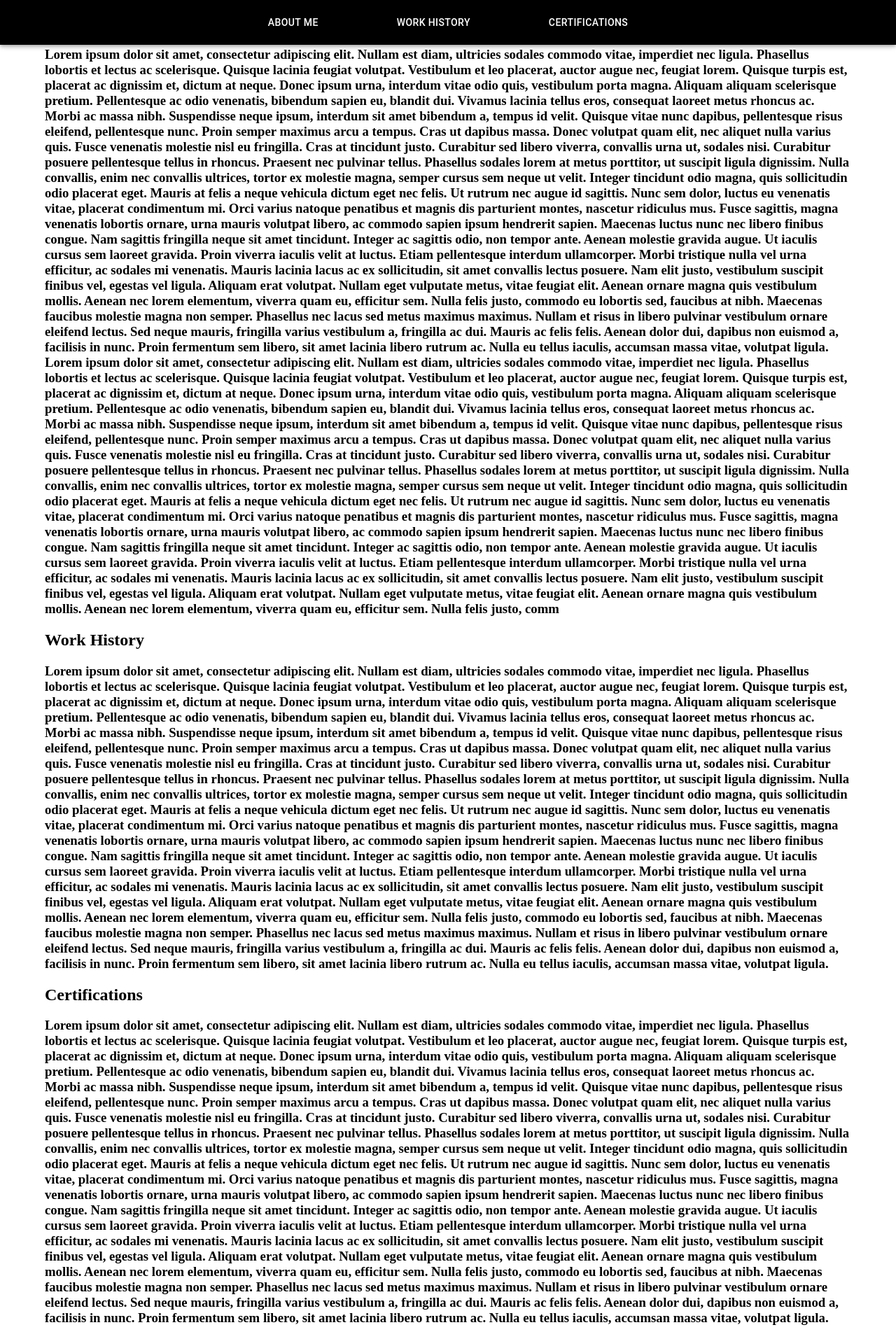
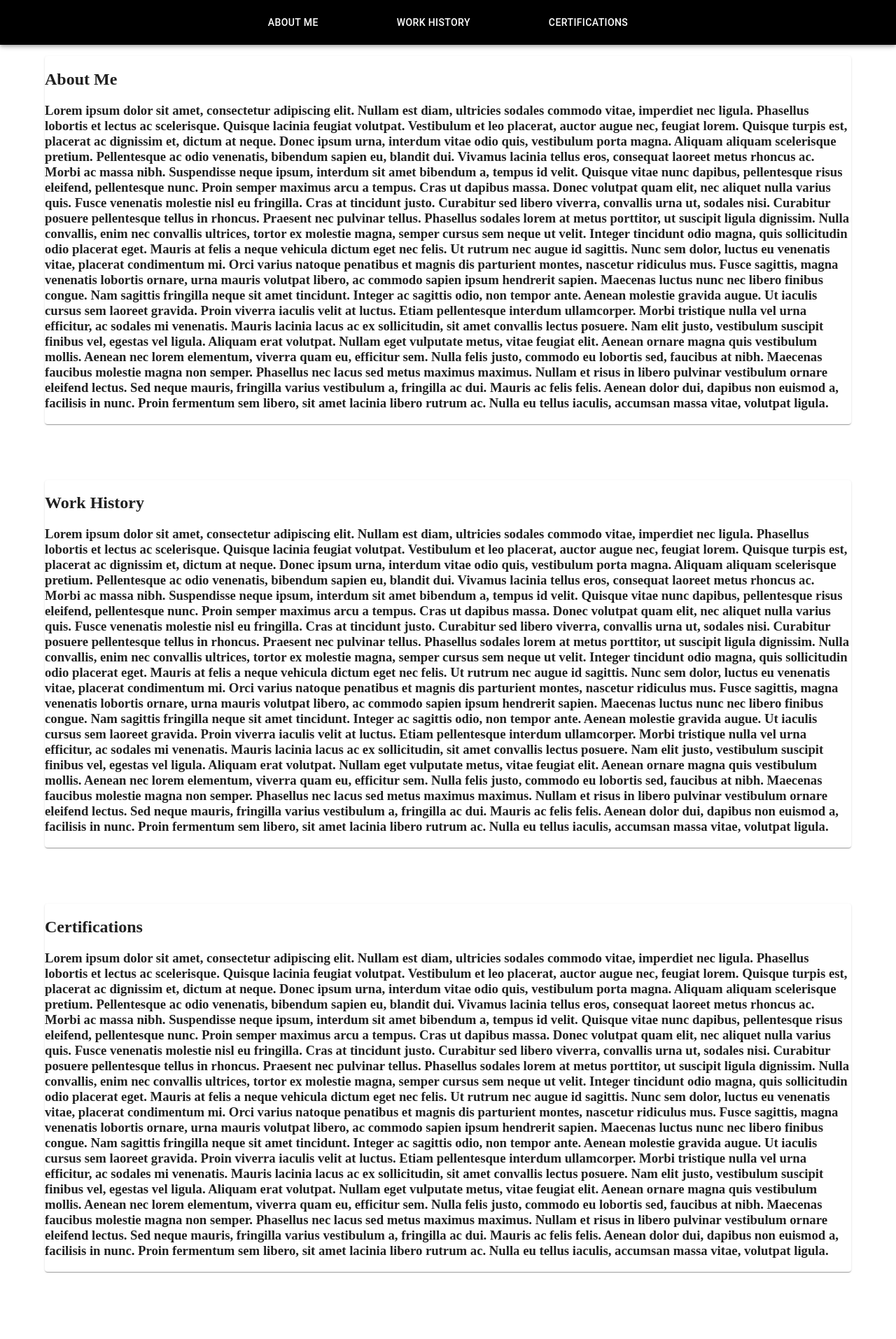
Before and after one commit to LarissaRandow/Portifolio, a React (Create React App) app: page / in a window 1280 px wide. Shown: the whole page at 70% size. After the commit the page ends 1825 px from the top, so only its background shows below. Built offline with nearby package versions, Linux system fonts and the light colour scheme.

Commit message:
(fix): sections scroll

```diff
--- a/src/index.tsx
+++ b/src/index.tsx
@@ -1,11 +1,13 @@
-import React from 'react';
+import React, { useRef } from 'react';
 import ReactDOM from 'react-dom/client';
 import { App } from './pages/App';
 
 const root = ReactDOM.createRoot(
   document.getElementById('root') as HTMLElement
 );
+
 root.render(
+
   <React.StrictMode>
     <App />
   </React.StrictMode>
--- /dev/null
+++ b/src/pages/App.css
@@ -0,0 +1,4 @@
+.title
+{
+    margin-top: 1000;
+}
--- a/src/pages/App.tsx
+++ b/src/pages/App.tsx
@@ -1,44 +1,44 @@
-import { AppBar, Box, Card, Container, Grid, Paper, Toolbar } from "@mui/material";
+import { AppBar, Box, Card, Container, Grid, Paper, Toolbar, Typography } from "@mui/material";
 import { spacing, Stack } from "@mui/system";
 import Button from "@mui/material/Button";
-import React, { useRef, useState } from "react";
+import React, { MutableRefObject, useRef, useState } from "react";
+import './App.css';
 
 export const App = () => {
-
   const refAboutMe = useRef<HTMLHeadingElement>(null);
   const refWorkHistory = useRef<HTMLHeadingElement>(null);
   const refCertifications = useRef<HTMLHeadingElement>(null);
 
     function scrollAboutMe() {
       window.scrollTo({
-        top: refAboutMe.current?.offsetTop,
+        top: refAboutMe.current?.offsetTop == null ? refAboutMe.current?.offsetTop : refAboutMe.current?.offsetTop - 80,
         behavior: 'smooth'
       })
     }
 
     function scrollWorkHistory() {
       window.scrollTo({
-        top: refWorkHistory.current?.offsetTop,
+        top: refWorkHistory.current?.offsetTop == null ? refWorkHistory.current?.offsetTop : refWorkHistory.current?.offsetTop - 80,
         behavior: 'smooth'
       })
     }
 
     function scrollCertifications() {
       window.scrollTo({
-        top: refCertifications.current?.offsetTop,
+        top: refCertifications.current?.offsetTop == null ? refCertifications.current?.offsetTop : refCertifications.current?.offsetTop - 80,
         behavior: 'smooth'
       })
     }
 
     return(
-      <Container>
-        <Grid>
+      <>
         <AppBar
             style={{
               position:'fixed',
               background: 'black'
             }}
         >
+          <Container>
             <Toolbar style={{justifyContent: 'space-evenly'}}>
                 <Stack direction="row" spacing={12}>
                     <Button color="inherit" onClick={scrollAboutMe} >About Me</Button>
@@ -46,27 +46,26 @@ export const App = () => {
                     <Button color="inherit" onClick={scrollCertifications}>Certifications</Button>
                 </Stack>
             </Toolbar>
+          </Container>
         </AppBar>
-        </Grid>
-        <Grid>
-          <Grid>
-            <h2 ref={refAboutMe}>About Me</h2>
+
+        <Container>
+        <div style={{marginTop:80}} ref={refAboutMe}></div>
+          <Card>
+            <h2>About Me</h2>
             <h3>
               Lorem ipsum dolor sit amet, consectetur adipiscing elit. Nullam est diam, ultricies sodales commodo vitae, imperdiet nec ligula. Phasellus lobortis et lectus ac scelerisque. Quisque lacinia feugiat volutpat. Vestibulum et leo placerat, auctor augue nec, feugiat lorem. Quisque turpis est, placerat ac dignissim et, dictum at neque. Donec ipsum urna, interdum vitae odio quis, vestibulum porta magna. Aliquam aliquam scelerisque pretium. Pellentesque ac odio venenatis, bibendum sapien eu, blandit dui. Vivamus lacinia tellus eros, consequat laoreet metus rhoncus ac. Morbi ac massa nibh. Suspendisse neque ipsum, interdum sit amet bibendum a, tempus id velit. Quisque vitae nunc dapibus, pellentesque risus eleifend, pellentesque nunc.
               Proin semper maximus arcu a tempus. Cras ut dapibus massa. Donec volutpat quam elit, nec aliquet nulla varius quis. Fusce venenatis molestie nisl eu fringilla. Cras at tincidunt justo. Curabitur sed libero viverra, convallis urna ut, sodales nisi. Curabitur posuere pellentesque tellus in rhoncus. Praesent nec pulvinar tellus. Phasellus sodales lorem at metus porttitor, ut suscipit ligula dignissim. Nulla convallis, enim nec convallis ultrices, tortor ex molestie magna, semper cursus sem neque ut velit. Integer tincidunt odio magna, quis sollicitudin odio placerat eget.
               Mauris at felis a neque vehicula dictum eget nec felis. Ut rutrum nec augue id sagittis. Nunc sem dolor, luctus eu venenatis vitae, placerat condimentum mi. Orci varius natoque penatibus et magnis dis parturient montes, nascetur ridiculus mus. Fusce sagittis, magna venenatis lobortis ornare, urna mauris volutpat libero, ac commodo sapien ipsum hendrerit sapien. Maecenas luctus nunc nec libero finibus congue. Nam sagittis fringilla neque sit amet tincidunt.
               Integer ac sagittis odio, non tempor ante. Aenean molestie gravida augue. Ut iaculis cursus sem laoreet gravida. Proin viverra iaculis velit at luctus. Etiam pellentesque interdum ullamcorper. Morbi tristique nulla vel urna efficitur, ac sodales mi venenatis. Mauris lacinia lacus ac ex sollicitudin, sit amet convallis lectus posuere. Nam elit justo, vestibulum suscipit finibus vel, egestas vel ligula. Aliquam erat volutpat. Nullam eget vulputate metus, vitae feugiat elit. Aenean ornare magna quis vestibulum mollis. Aenean nec lorem elementum, viverra quam eu, efficitur sem.
               Nulla felis justo, commodo eu lobortis sed, faucibus at nibh. Maecenas faucibus molestie magna non semper. Phasellus nec lacus sed metus maximus maximus. Nullam et risus in libero pulvinar vestibulum ornare eleifend lectus. Sed neque mauris, fringilla varius vestibulum a, fringilla ac dui. Mauris ac felis felis. Aenean dolor dui, dapibus non euismod a, facilisis in nunc. Proin fermentum sem libero, sit amet lacinia libero rutrum ac. Nulla eu tellus iaculis, accumsan massa vitae, volutpat ligula.
-              Lorem ipsum dolor sit amet, consectetur adipiscing elit. Nullam est diam, ultricies sodales commodo vitae, imperdiet nec ligula. Phasellus lobortis et lectus ac scelerisque. Quisque lacinia feugiat volutpat. Vestibulum et leo placerat, auctor augue nec, feugiat lorem. Quisque turpis est, placerat ac dignissim et, dictum at neque. Donec ipsum urna, interdum vitae odio quis, vestibulum porta magna. Aliquam aliquam scelerisque pretium. Pellentesque ac odio venenatis, bibendum sapien eu, blandit dui. Vivamus lacinia tellus eros, consequat laoreet metus rhoncus ac. Morbi ac massa nibh. Suspendisse neque ipsum, interdum sit amet bibendum a, tempus id velit. Quisque vitae nunc dapibus, pellentesque risus eleifend, pellentesque nunc.
-              Proin semper maximus arcu a tempus. Cras ut dapibus massa. Donec volutpat quam elit, nec aliquet nulla varius quis. Fusce venenatis molestie nisl eu fringilla. Cras at tincidunt justo. Curabitur sed libero viverra, convallis urna ut, sodales nisi. Curabitur posuere pellentesque tellus in rhoncus. Praesent nec pulvinar tellus. Phasellus sodales lorem at metus porttitor, ut suscipit ligula dignissim. Nulla convallis, enim nec convallis ultrices, tortor ex molestie magna, semper cursus sem neque ut velit. Integer tincidunt odio magna, quis sollicitudin odio placerat eget.
-              Mauris at felis a neque vehicula dictum eget nec felis. Ut rutrum nec augue id sagittis. Nunc sem dolor, luctus eu venenatis vitae, placerat condimentum mi. Orci varius natoque penatibus et magnis dis parturient montes, nascetur ridiculus mus. Fusce sagittis, magna venenatis lobortis ornare, urna mauris volutpat libero, ac commodo sapien ipsum hendrerit sapien. Maecenas luctus nunc nec libero finibus congue. Nam sagittis fringilla neque sit amet tincidunt.
-              Integer ac sagittis odio, non tempor ante. Aenean molestie gravida augue. Ut iaculis cursus sem laoreet gravida. Proin viverra iaculis velit at luctus. Etiam pellentesque interdum ullamcorper. Morbi tristique nulla vel urna efficitur, ac sodales mi venenatis. Mauris lacinia lacus ac ex sollicitudin, sit amet convallis lectus posuere. Nam elit justo, vestibulum suscipit finibus vel, egestas vel ligula. Aliquam erat volutpat. Nullam eget vulputate metus, vitae feugiat elit. Aenean ornare magna quis vestibulum mollis. Aenean nec lorem elementum, viverra quam eu, efficitur sem.
-              Nulla felis justo, comm
+
             </h3>
-          </Grid>
+          </Card>
 
-          <Grid >
-              <h2 ref={refWorkHistory}>Work History</h2>
+          <div style={{marginTop:80}} ref={refWorkHistory}></div>
+          <Card>
+              <h2 >Work History</h2>
               <h3>
                 Lorem ipsum dolor sit amet, consectetur adipiscing elit. Nullam est diam, ultricies sodales commodo vitae, imperdiet nec ligula. Phasellus lobortis et lectus ac scelerisque. Quisque lacinia feugiat volutpat. Vestibulum et leo placerat, auctor augue nec, feugiat lorem. Quisque turpis est, placerat ac dignissim et, dictum at neque. Donec ipsum urna, interdum vitae odio quis, vestibulum porta magna. Aliquam aliquam scelerisque pretium. Pellentesque ac odio venenatis, bibendum sapien eu, blandit dui. Vivamus lacinia tellus eros, consequat laoreet metus rhoncus ac. Morbi ac massa nibh. Suspendisse neque ipsum, interdum sit amet bibendum a, tempus id velit. Quisque vitae nunc dapibus, pellentesque risus eleifend, pellentesque nunc.
                 Proin semper maximus arcu a tempus. Cras ut dapibus massa. Donec volutpat quam elit, nec aliquet nulla varius quis. Fusce venenatis molestie nisl eu fringilla. Cras at tincidunt justo. Curabitur sed libero viverra, convallis urna ut, sodales nisi. Curabitur posuere pellentesque tellus in rhoncus. Praesent nec pulvinar tellus. Phasellus sodales lorem at metus porttitor, ut suscipit ligula dignissim. Nulla convallis, enim nec convallis ultrices, tortor ex molestie magna, semper cursus sem neque ut velit. Integer tincidunt odio magna, quis sollicitudin odio placerat eget.
@@ -74,10 +73,11 @@ export const App = () => {
                 Integer ac sagittis odio, non tempor ante. Aenean molestie gravida augue. Ut iaculis cursus sem laoreet gravida. Proin viverra iaculis velit at luctus. Etiam pellentesque interdum ullamcorper. Morbi tristique nulla vel urna efficitur, ac sodales mi venenatis. Mauris lacinia lacus ac ex sollicitudin, sit amet convallis lectus posuere. Nam elit justo, vestibulum suscipit finibus vel, egestas vel ligula. Aliquam erat volutpat. Nullam eget vulputate metus, vitae feugiat elit. Aenean ornare magna quis vestibulum mollis. Aenean nec lorem elementum, viverra quam eu, efficitur sem.
                 Nulla felis justo, commodo eu lobortis sed, faucibus at nibh. Maecenas faucibus molestie magna non semper. Phasellus nec lacus sed metus maximus maximus. Nullam et risus in libero pulvinar vestibulum ornare eleifend lectus. Sed neque mauris, fringilla varius vestibulum a, fringilla ac dui. Mauris ac felis felis. Aenean dolor dui, dapibus non euismod a, facilisis in nunc. Proin fermentum sem libero, sit amet lacinia libero rutrum ac. Nulla eu tellus iaculis, accumsan massa vitae, volutpat ligula.
               </h3>
-            </Grid>
+            </Card>
 
-            <Grid >
-              <h2 ref={refCertifications}>Certifications</h2>
+            <div style={{marginTop:80}} ref={refCertifications}></div>
+            <Card>
+              <h2>Certifications</h2>
               <h3>
                 Lorem ipsum dolor sit amet, consectetur adipiscing elit. Nullam est diam, ultricies sodales commodo vitae, imperdiet nec ligula. Phasellus lobortis et lectus ac scelerisque. Quisque lacinia feugiat volutpat. Vestibulum et leo placerat, auctor augue nec, feugiat lorem. Quisque turpis est, placerat ac dignissim et, dictum at neque. Donec ipsum urna, interdum vitae odio quis, vestibulum porta magna. Aliquam aliquam scelerisque pretium. Pellentesque ac odio venenatis, bibendum sapien eu, blandit dui. Vivamus lacinia tellus eros, consequat laoreet metus rhoncus ac. Morbi ac massa nibh. Suspendisse neque ipsum, interdum sit amet bibendum a, tempus id velit. Quisque vitae nunc dapibus, pellentesque risus eleifend, pellentesque nunc.
                 Proin semper maximus arcu a tempus. Cras ut dapibus massa. Donec volutpat quam elit, nec aliquet nulla varius quis. Fusce venenatis molestie nisl eu fringilla. Cras at tincidunt justo. Curabitur sed libero viverra, convallis urna ut, sodales nisi. Curabitur posuere pellentesque tellus in rhoncus. Praesent nec pulvinar tellus. Phasellus sodales lorem at metus porttitor, ut suscipit ligula dignissim. Nulla convallis, enim nec convallis ultrices, tortor ex molestie magna, semper cursus sem neque ut velit. Integer tincidunt odio magna, quis sollicitudin odio placerat eget.
@@ -85,8 +85,8 @@ export const App = () => {
                 Integer ac sagittis odio, non tempor ante. Aenean molestie gravida augue. Ut iaculis cursus sem laoreet gravida. Proin viverra iaculis velit at luctus. Etiam pellentesque interdum ullamcorper. Morbi tristique nulla vel urna efficitur, ac sodales mi venenatis. Mauris lacinia lacus ac ex sollicitudin, sit amet convallis lectus posuere. Nam elit justo, vestibulum suscipit finibus vel, egestas vel ligula. Aliquam erat volutpat. Nullam eget vulputate metus, vitae feugiat elit. Aenean ornare magna quis vestibulum mollis. Aenean nec lorem elementum, viverra quam eu, efficitur sem.
                 Nulla felis justo, commodo eu lobortis sed, faucibus at nibh. Maecenas faucibus molestie magna non semper. Phasellus nec lacus sed metus maximus maximus. Nullam et risus in libero pulvinar vestibulum ornare eleifend lectus. Sed neque mauris, fringilla varius vestibulum a, fringilla ac dui. Mauris ac felis felis. Aenean dolor dui, dapibus non euismod a, facilisis in nunc. Proin fermentum sem libero, sit amet lacinia libero rutrum ac. Nulla eu tellus iaculis, accumsan massa vitae, volutpat ligula.
               </h3>
-            </Grid>
-        </Grid>
+            </Card>
         </Container>
+      </>
     );
 }
```
Lines whose indentation alone changed are shown as unchanged.
